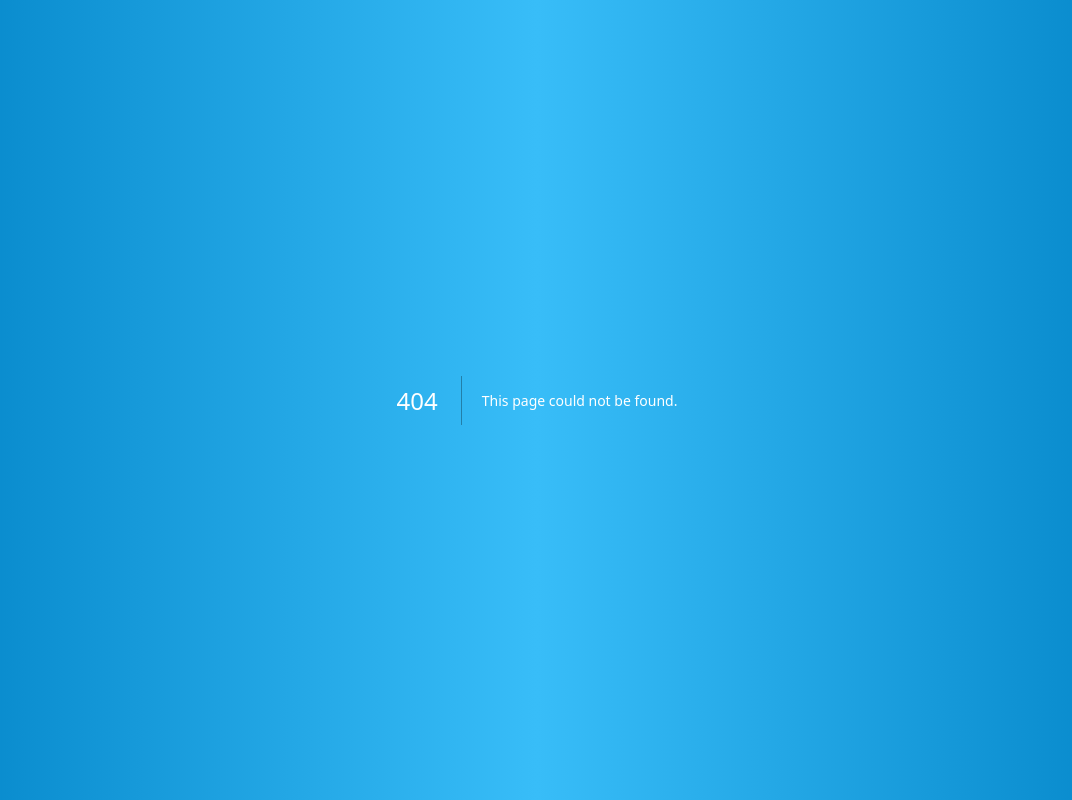
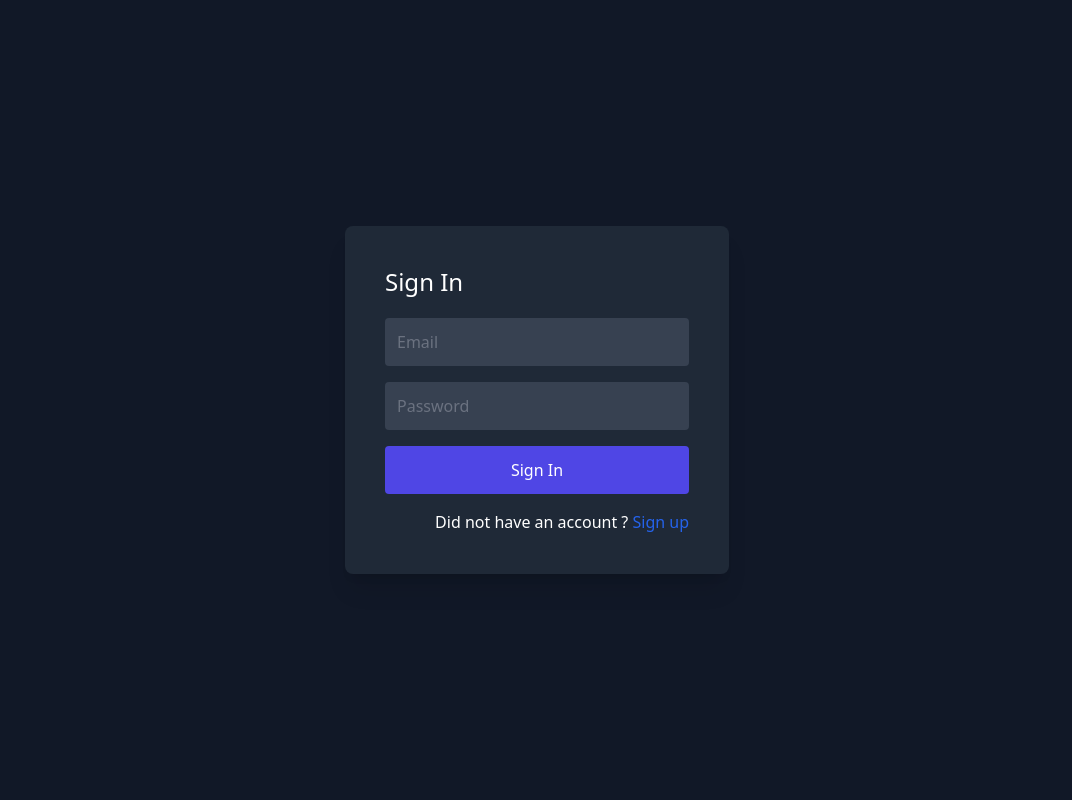
Before and after one commit to rahulchatterjee12/weather-auth, a Next.js app: page /sign-in in a window 1280 px wide. Before the commit this address had no page. Shown: the whole page, without its empty margins (103-1175 px from the left). Built offline with nearby package versions, Linux system fonts and the light colour scheme; no server answers.

Commit message:
auth with firebase

```diff
--- a/package.json
+++ b/package.json
@@ -11,6 +11,8 @@
   "dependencies": {
     "@emotion/react": "^11.11.4",
     "@emotion/styled": "^11.11.5",
+    "firebase": "^10.5.0",
+    "react-firebase-hooks": "^5.1.1",
     "@mui/icons-material": "^5.15.17",
     "@mui/material": "^5.15.17",
     "leaflet": "^1.9.4",
--- /dev/null
+++ b/src/app/firebase/config.js
@@ -0,0 +1,17 @@
+import { initializeApp, getApps, getApp } from "firebase/app";
+import { getAuth } from "firebase/auth";
+
+const firebaseConfig = {
+  apiKey: process.env.NEXT_PUBLIC_FIREBASE_API_KEY,
+  authDomain: process.env.NEXT_PUBLIC_FIREBASE_AUTH_DOMAIN,
+  projectId: process.env.NEXT_PUBLIC_FIREBASE_PROJECT_ID,
+  storageBucket: process.env.NEXT_PUBLIC_FIREBASE_STORAGE_BUCKET,
+  messagingSenderId: process.env.NEXT_PUBLIC_FIREBASE_MESSAGING_SENDER_ID,
+  appId: process.env.NEXT_PUBLIC_FIREBASE_APP_ID,
+};
+
+const app = !getApps().length ? initializeApp(firebaseConfig) : getApp();
+
+const auth = getAuth(app);
+
+export { app, auth };
--- a/src/app/page.js
+++ b/src/app/page.js
@@ -7,12 +7,19 @@
 import Map from "../components/Map";
 import Forecast from "../components/Forecast";
 import { fetchAirQualityData, fetchWeatherData } from "@/helper/weather/api";
+import { signOut } from "firebase/auth";
+import { auth } from "./firebase/config";
 
 export default function Home() {
   const [selectedCity, setSelectedCity] = useState("Kolkata");
   const [weatherData, setWeatherData] = useState(null);
   const [airQualityData, setAirQualityData] = useState(null);
   const [favorites, setFavorites] = useState([]);
+
+  const Logout = () => {
+    signOut(auth);
+    sessionStorage.removeItem("user");
+  };
 
   useEffect(() => {
     if (weatherData) {
--- /dev/null
+++ b/src/app/sign-in/page.jsx
@@ -0,0 +1,78 @@
+"use client";
+import { useState } from "react";
+import { useSignInWithEmailAndPassword } from "react-firebase-hooks/auth";
+import { auth } from "@/app/firebase/config";
+import { useRouter } from "next/navigation";
+import { useAuthState } from "react-firebase-hooks/auth";
+import Link from "next/link";
+
+const SignIn = () => {
+  const [email, setEmail] = useState("");
+  const [password, setPassword] = useState("");
+  const [signInWithEmailAndPassword] = useSignInWithEmailAndPassword(auth);
+  const router = useRouter();
+
+  const [user] = useAuthState(auth);
+
+  if (user) router.push("/");
+
+  const handleSignIn = async () => {
+    try {
+      const res = await signInWithEmailAndPassword(email, password);
+      if (res) {
+        sessionStorage.setItem("user", true);
+        setEmail("");
+        setPassword("");
+        router.push("/");
+      }
+    } catch (e) {
+      alert("Check your Email and Password");
+      console.error(e);
+    }
+  };
+
+  return (
+    <div className="min-h-screen flex items-center justify-center bg-gray-900">
+      <form
+        onSubmit={(e) => {
+          e.preventDefault();
+          handleSignIn();
+        }}
+        className="bg-gray-800 p-10 rounded-lg shadow-xl w-96"
+      >
+        <h1 className="text-white text-2xl mb-5">Sign In</h1>
+        <input
+          required
+          type="email"
+          placeholder="Email"
+          value={email}
+          onChange={(e) => setEmail(e.target.value)}
+          className="w-full p-3 mb-4 bg-gray-700 rounded outline-none text-white placeholder-gray-500"
+        />
+        <input
+          type="password"
+          placeholder="Password"
+          value={password}
+          minLength={8}
+          required
+          onChange={(e) => setPassword(e.target.value)}
+          className="w-full p-3 mb-4 bg-gray-700 rounded outline-none text-white placeholder-gray-500"
+        />
+        <button
+          type="submit"
+          className="w-full p-3 bg-indigo-600 rounded text-white hover:bg-indigo-500"
+        >
+          Sign In
+        </button>
+        <p className="text-end mt-4">
+          Did not have an account ?{" "}
+          <Link href="/sign-up" className="text-blue-600">
+            Sign up
+          </Link>
+        </p>
+      </form>
+    </div>
+  );
+};
+
+export default SignIn;
--- /dev/null
+++ b/src/app/sign-up/page.jsx
@@ -0,0 +1,78 @@
+"use client";
+import { useState } from "react";
+import { useCreateUserWithEmailAndPassword } from "react-firebase-hooks/auth";
+import { auth } from "@/app/firebase/config";
+import { useRouter } from "next/navigation";
+import { useAuthState } from "react-firebase-hooks/auth";
+import Link from "next/link";
+
+const SignUp = () => {
+  const [email, setEmail] = useState("");
+  const [password, setPassword] = useState("");
+  const [createUserWithEmailAndPassword] =
+    useCreateUserWithEmailAndPassword(auth);
+  const router = useRouter();
+
+  const [user] = useAuthState(auth);
+
+  if (user) router.push("/");
+
+  const handleSignUp = async () => {
+    try {
+      const res = await createUserWithEmailAndPassword(email, password);
+      if (res) {
+        sessionStorage.setItem("user", true);
+        setEmail("");
+        setPassword("");
+        router.push("/");
+      }
+    } catch (e) {
+      console.error(e);
+    }
+  };
+
+  return (
+    <div className="min-h-screen flex items-center justify-center bg-gray-900">
+      <form
+        onSubmit={(e) => {
+          e.preventDefault();
+          handleSignUp();
+        }}
+        className="bg-gray-800 p-10 rounded-lg shadow-xl w-96"
+      >
+        <h1 className="text-white text-2xl mb-5">Sign Up</h1>
+        <input
+          type="email"
+          placeholder="Email"
+          value={email}
+          required
+          onChange={(e) => setEmail(e.target.value)}
+          className="w-full p-3 mb-4 bg-gray-700 rounded outline-none text-white placeholder-gray-500"
+        />
+        <input
+          type="password"
+          placeholder="Password"
+          value={password}
+          required
+          minLength={8}
+          onChange={(e) => setPassword(e.target.value)}
+          className="w-full p-3 mb-4 bg-gray-700 rounded outline-none text-white placeholder-gray-500"
+        />
+        <button
+          type="submit"
+          className="w-full p-3 bg-indigo-600 rounded text-white hover:bg-indigo-500"
+        >
+          Sign Up
+        </button>
+        <p className="text-end mt-4">
+          Already have an account ?{" "}
+          <Link href="/sign-in" className="text-blue-600">
+            Sign in
+          </Link>
+        </p>
+      </form>
+    </div>
+  );
+};
+
+export default SignUp;
--- a/src/components/SavedCity.jsx
+++ b/src/components/SavedCity.jsx
@@ -1,19 +1,18 @@
 import React, { useState } from "react";
 import Box from "@mui/material/Box";
-import Button from "@mui/material/Button";
 import Typography from "@mui/material/Typography";
 import Modal from "@mui/material/Modal";
 import BookmarkIcon from "@mui/icons-material/Bookmark";
 import {
-  Checkbox,
   IconButton,
   List,
   ListItem,
   ListItemButton,
-  ListItemIcon,
   ListItemText,
 } from "@mui/material";
 import DeleteIcon from "@mui/icons-material/Delete";
+import { useAuthState } from "react-firebase-hooks/auth";
+import { auth } from "@/app/firebase/config";
 
 const style = {
   position: "absolute",
@@ -33,6 +32,7 @@
   onFavoriteRemove,
   favorites,
 }) {
+  const [user] = useAuthState(auth);
   const [open, setOpen] = useState(false);
   const handleOpen = () => setOpen(true);
   const handleClose = () => setOpen(false);
@@ -42,9 +42,11 @@
   };
   return (
     <div>
-      <IconButton onClick={handleOpen}>
-        <BookmarkIcon />
-      </IconButton>
+      {user && (
+        <IconButton onClick={handleOpen} color="secondary">
+          <BookmarkIcon />
+        </IconButton>
+      )}
       <Modal
         open={open}
         onClose={handleClose}
```
Also changed, not shown: 2 other files (tests, documents, lock files or other folders).
